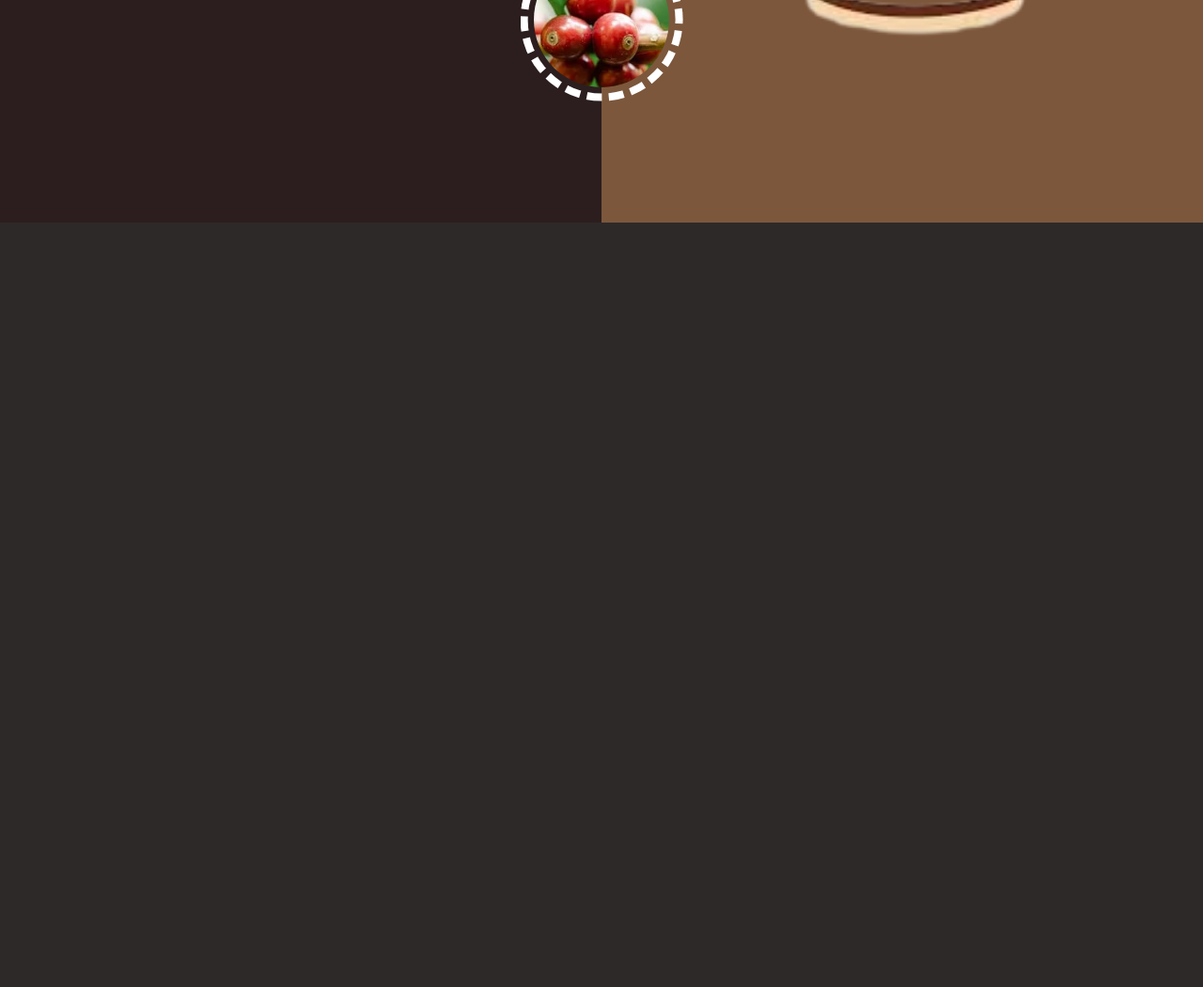
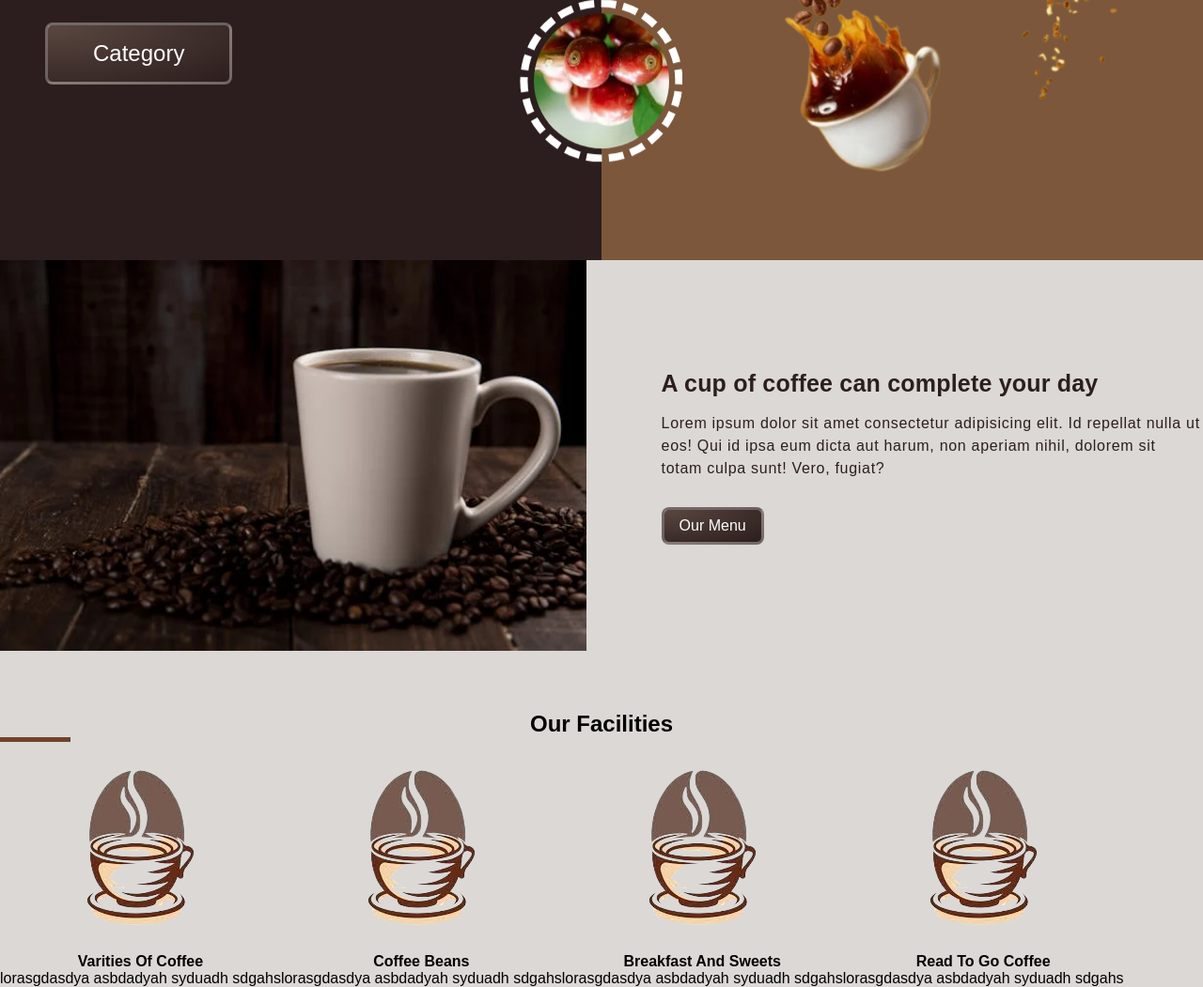
Before and after one commit to khatrisarada/coffee, a plain HTML site: page index.html in a window 1280 px wide. Shown: the part 563-1614 px from the top of the page at 94% size. Before the commit the page ends 800 px from the top, so only its background shows below. Drawn offline with Linux system fonts and the light colour scheme.

Commit message:
[add] add about panel with the animation

```diff
--- a/index.html
+++ b/index.html
@@ -12,9 +12,9 @@
         }
     </style>
 </head>
-<body style="background-color: rgb(46, 41, 41);">
-    <header class="header">
-        <div class="logo1"><img src="logo.png" alt="">
+<body style="background-color: rgb(219, 216, 213);">
+    <header class="header" style="background-color: rgb(10, 10, 10);margin-bottom: 0;">
+        <div class="logo1"><img src="download-removebg-preview.png" alt="">
         <a href="#" class="logo">Coffee</a>
         </div>
         <nav class="nav" >
@@ -40,8 +40,63 @@
 
         </div>
         <div class=" hero_split right">
+            <img src="pexels-photo-7714526-removebg-preview.png" alt="">
+        </div>
+    </section>
+
+    <section class="about">
+        <img src="coffee8.webp" alt="" style="width: 54.5%; height: 50%;">
+        <div class="about-info">
+            <h3>A cup of coffee can complete your day</h3>
+            <p>Lorem ipsum dolor sit amet consectetur adipisicing elit. Id repellat nulla ut eos! Qui id ipsa eum dicta aut harum, non aperiam nihil, dolorem sit totam culpa sunt! Vero, fugiat?</p>
+            <button>Our Menu</button>
+        </div>
+    </section>
+
+    <!-- <section class="about">
+        <div class="image">
+            <img src="images-removebg-preview (1).png" alt="">
+        </div>
+        <div class="content">
+            <h3>A cup of coffee can complete your day</h3>
+            <p>Lorem ipsum dolor sit amet consectetur adipisicing elit. Dolorem omnis iure voluptatum, soluta qui minus corrupti at assumenda exercitationem accusamus. Nam consectetur suscipit sapiente ducimus doloribus dolorem cupiditate aut esse!</p>
+            <a href="#" class="btn">Our menu</a>
+        </div>
+    </section> -->
+
+    <section class="facilities">
+        <h1>Our Facilities</h1>
+        <div class="line"></div>
+    <div class="menu">
+
+        <div class="fac">
             <img src="logo.png" alt="">
+            <h4>Varities Of Coffee</h4>
+            <p>lorasgdasdya asbdadyah syduadh sdgahs</p>
         </div>
+
+        <div class="fac">
+            <img src="logo.png" alt="">
+            <h4>Coffee Beans</h4>
+            <p>lorasgdasdya asbdadyah syduadh sdgahs</p>
+        </div>
+
+        <div class="fac">
+            <img src="logo.png" alt="">
+            <h4>Breakfast And Sweets</h4>
+            <p>lorasgdasdya asbdadyah syduadh sdgahs</p>
+        </div>
+
+        <div class="fac">
+            <img src="logo.png" alt="">
+            <h4>Read To Go Coffee</h4>
+            <p>lorasgdasdya asbdadyah syduadh sdgahs</p>
+        </div>
+    </div>
+
+
+
+
     </section>
 
 </body>
--- a/style.css
+++ b/style.css
@@ -9,11 +9,11 @@
     top: 0;
     left: 0;
     width: 100%;
-    padding: 20px 100px;
+    padding: 4px 100px;
     display: flex;
     justify-content: space-between;
     align-items: center;
-    z-index: 99;
+    z-index: 95;
 }
 .header .logo{
     font-size: 1.7rem;
@@ -183,9 +183,12 @@
 }
 .hero .hero_split{
     width: 50%;
-    min-height: 100vh;
+    min-height: 105vh;
     display: flex;
     align-items: center;
+}
+.con{
+    margin-top: 20%;
 }
 .left .con{
     color: white;
@@ -208,15 +211,17 @@
     border: .2rem solid rgba(255, 255, 255, 0.286);
     font-size: 1.5rem;
     color: white;
-    border-radius: 4rem;
+    border-radius: 8px;
+    margin-top: 5%;
     letter-spacing: .1re;
 }
 .con button:hover{
     background: radial-gradient(at bottom right,#5a4740,#2c1e1e);
 }
 .right img{
-    height: 68%;
-    padding-left: 3rem;
+    height: 90%;
+    padding-left: 4rem;
+    padding-top: 4rem;
 }
 .middle{
     top: 50%;
@@ -225,6 +230,7 @@
     position: absolute;
 }
 .middle .circle{
+
     width: 9rem;
     height: 9rem;
     background-color: white;
@@ -232,8 +238,10 @@
     background-position: center;
     background-repeat: no-repeat;
     position: relative;
+    animation: rotate 10s linear infinite;
 }
 .middle .circle:nth-child(1){
+    margin-top: 90%;
     background-image: url(powder.jpeg);
     background-size: 350%;
 }
@@ -260,4 +268,81 @@
     border: .5rem dashed white;
     padding: .4rem;
 
+
 }
+
+@keyframes rotate{
+    0%{
+        transform: rotate(0deg);
+    }
+    100%{
+        transform: rotate(360deg);
+    }
+}
+
+.about{
+    display: flex;
+    align-items: center;
+    gap: 5rem;
+    margin-right: 3px;
+
+
+
+}
+.about .about-info{
+    line-height: 1.5;
+    width: 40rem;
+    color: #2c1e1e;
+
+
+}
+.about .about-info h3{
+    font-size: 25px;
+    letter-spacing: .2px;
+}
+.about .about-info p{
+    font-size: 16px;
+    margin-top: 2%;
+    letter-spacing: .7px;
+    margin-bottom: 0;
+}
+.about .about-info button{
+    /* margin-top: 3%;
+    padding: 10px;
+    border-radius: 10px;
+    border-color: #71412a;
+    background-color: #71412a;
+    color: white;
+    box-shadow: #2c1e1e;
+    text-align: center;
+    font-weight: 500px;
+    font-size: 15px; */
+    background: radial-gradient(at top left,#5a4740,#2c1e1e);
+    padding: .5rem 1rem;
+    border: .2rem solid rgba(255, 255, 255, 0.286);
+    font-size: 1rem;
+    color: white;
+    border-radius: 8px;
+    margin-top: 5%;
+    letter-spacing: .1re;
+}
+.about .about-info button:hover{
+    background: radial-gradient(at bottom right,#5a4740,#2c1e1e);
+}
+.facilities{
+    margin-top: 5%;
+    align-items: center;
+    text-align: center;
+
+}
+.facilities .line{
+    background-color: #71412a;
+    height: 5px;
+    width: 75px;
+
+}
+.menu {
+    display: flex;
+    align-items: center;
+    text-align: center;
+}
```
Also changed, not shown: download-removebg-preview.png (added), images-removebg-preview (1).png (added), pexels-photo-7714526-removebg-preview.png (added).
